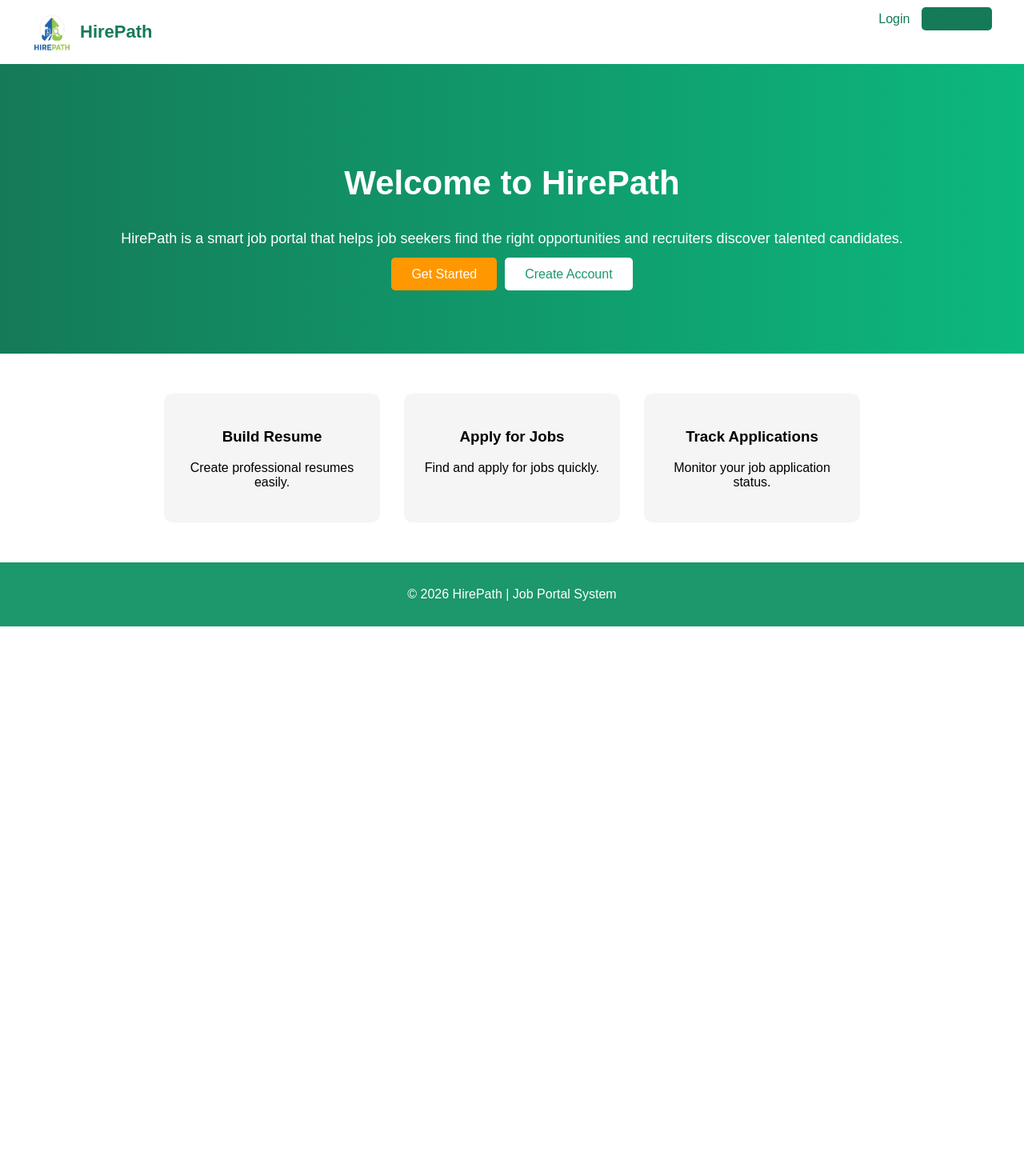
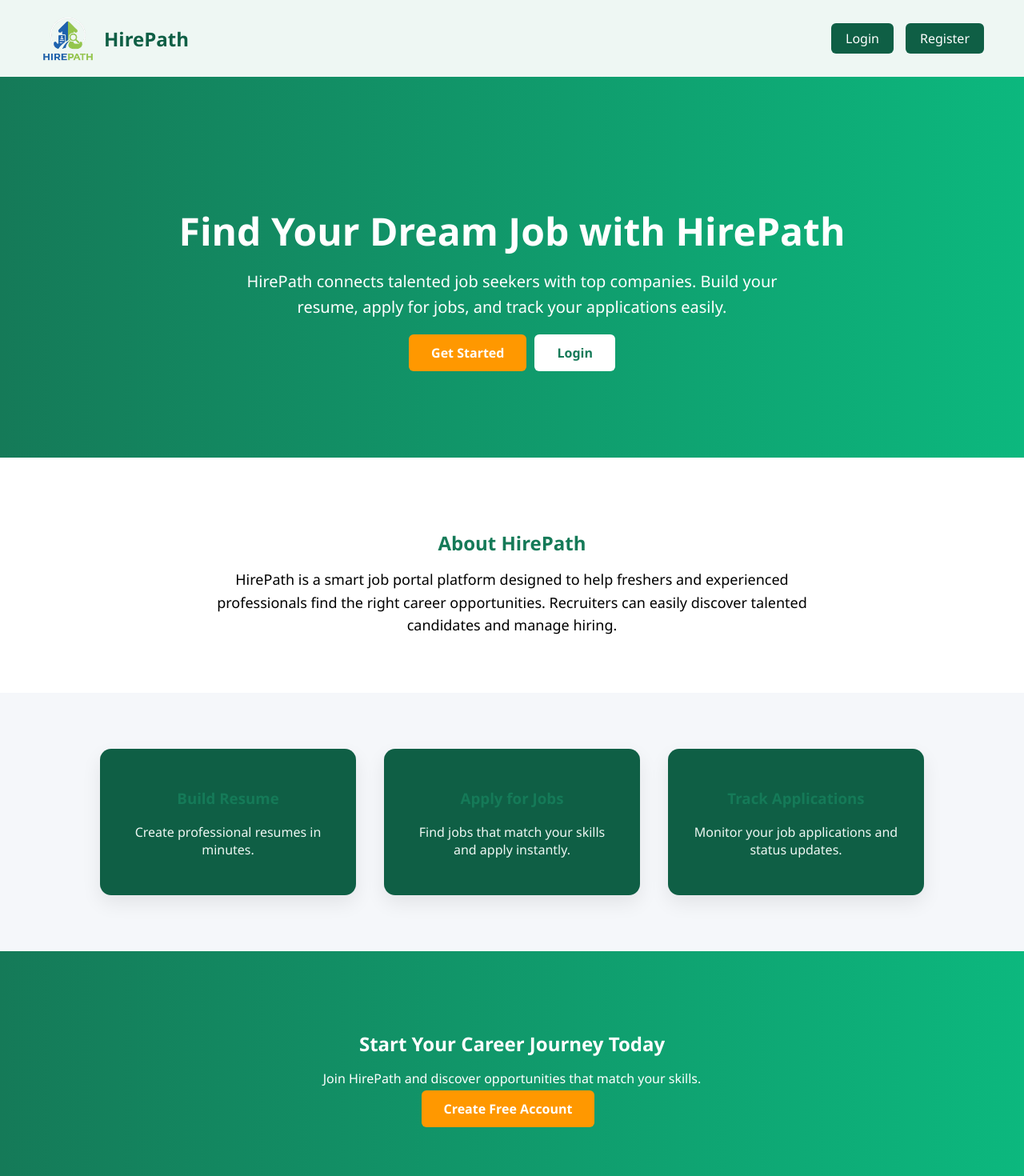
Before and after one commit to jeenathomas03/HirePath, a React (Create React App) app in the folder frontend/: page / in a window 1280 px wide. Shown: the top 1470 px of the page at 80% size. Before the commit the page ends 800 px from the top, so only its background shows below. Built offline with nearby package versions, Linux system fonts and the light colour scheme.

Commit message:
new updates

```diff
--- a/frontend/src/pages/Index.css
+++ b/frontend/src/pages/Index.css
@@ -1,6 +1,21 @@
+/* Global */
 body {
   margin: 0;
-    font-family: Arial, sans-serif;
+  font-family: "Segoe UI", Arial, sans-serif;
+  background: #f5f7fa;
+}
+
+/* Navbar */
+.navbar {
+  display: flex;
+  justify-content: space-between;
+  align-items: center;
+  padding: 18px 50px;
+  background:  #eef7f3;
+  color:  #0f5f45;
+  position: sticky;
+  top: 0;
+  z-index: 1000;
 }
 
 .logo-section {
@@ -9,101 +24,256 @@ body {
 }
 
 .logo-img {
-    width: 50px;
-    height: 50px;
+  width: 70px;
+  height: 60px;
   margin-right: 10px;
 }
 
 .logo-text {
-    font-size: 22px;
-    font-weight: bold;
-    color: #157a58;
-  }
-
-  /* Navbar */
-  .navbar {
-    display: flex;
-    justify-content: space-between;
-    padding: 15px 40px;
-    background: white;
-    color: #157a58;
-  }
-
-  .logo {
-    font-size: 22px;
+  font-size: 24px;
   font-weight: bold;
 }
 
 .nav-buttons a {
   margin-left: 15px;
   text-decoration: none;
-    color:#157a58;
+  padding: 8px 18px;
+  border-radius: 6px;
+  transition: 0.3s;
+  font-weight: 500;
+}
+
+.login-btn {
+  background: #0f5f45;
+  color: white;
+}
+
+.login-btn:hover {
+  transform: translateY(-2px);
+  box-shadow: 0 4px 10px rgba(0,0,0,0.2);
 }
 
 .register-btn {
-    background: #157a58;
-    padding: 6px 14px;
-    border-radius: 5px;
+  background:  #0f5f45;
+  color: white;
+}
+
+.register-btn:hover {
+  transform: translateY(-2px);
+  box-shadow: 0 4px 10px rgba(0,0,0,0.2);
 }
 
 /* Hero */
 .hero {
   text-align: center;
-    padding: 90px 20px;
+  padding: 120px 20px;
   background: linear-gradient(to right, #157a58, #0cb87e);
   color: white;
 }
 
 .hero h1 {
-    font-size: 42px;
+  font-size: 48px;
+  margin-bottom: 15px;
 }
 
 .hero p {
-    margin-top: 20px;
-    font-size: 18px;
+  font-size: 20px;
+  max-width: 700px;
+  margin: auto;
+  line-height: 1.6;
 }
 
 .hero-buttons {
-    margin-top: 25px;
+  margin-top: 30px;
 }
 
 .btn-primary {
   background: #ff9800;
-    padding: 12px 25px;
+  padding: 12px 28px;
   margin-right: 10px;
   text-decoration: none;
   color: white;
-    border-radius: 5px;
+  border-radius: 6px;
+  font-weight: bold;
+  transition: 0.3s;
+}
+
+.btn-primary:hover {
+  background: #e68900;
 }
 
 .btn-secondary {
   background: white;
-    padding: 12px 25px;
+  padding: 12px 28px;
   text-decoration: none;
-    color: #1d976c;
-    border-radius: 5px;
+  color: #157a58;
+  border-radius: 6px;
+  font-weight: bold;
+}
+
+/* About */
+.about {
+  text-align: center;
+  padding: 70px 20px;
+  background: white;
+}
+
+.about h2 {
+  color: #157a58;
+  margin-bottom: 15px;
+}
+
+.about p {
+  max-width: 800px;
+  margin: auto;
+  font-size: 18px;
+  line-height: 1.6;
 }
 
 /* Features */
 .features {
   display: flex;
   justify-content: center;
-    gap: 30px;
-    padding: 50px;
+  gap: 35px;
+  padding: 70px 40px;
+  color: #eef7f3;
+  flex-wrap: wrap;
 }
 
 .feature {
-    background: #f5f5f5;
+  background:  #0f5f45;
+  padding: 30px;
+  width: 260px;
+  border-radius: 14px;
+  text-align: center;
+  box-shadow: 0 10px 25px rgba(0,0,0,0.08);
+  transition: 0.3s;
+}
+
+.feature:hover {
+  transform: translateY(-8px);
+  box-shadow: 0 15px 30px rgba(0,0,0,0.15);
+}
+
+.feature h3 {
+  color: #157a58;
+}
+
+/* How it works */
+.how-it-works {
+  background: #eef7f3;
+  padding: 70px 20px;
+  text-align: center;
+}
+
+.steps {
+  display: flex;
+  justify-content: center;
+  gap: 30px;
+  margin-top: 30px;
+  flex-wrap: wrap;
+}
+
+.step {
+  background: white;
   padding: 25px;
   width: 220px;
   border-radius: 10px;
-    text-align: center;
+  box-shadow: 0 8px 20px rgba(0,0,0,0.08);
 }
 
-  /* Footer */
+.step h3 {
+  color: #157a58;
+}
+
+/* Categories */
+.categories {
+  padding: 70px 20px;
+  text-align: center;
+  background: white;
+}
+
+.category-list {
+  display: flex;
+  justify-content: center;
+  gap: 20px;
+  flex-wrap: wrap;
+  margin-top: 30px;
+}
+
+.category {
+  background: #157a58;
+  color: white;
+  padding: 15px 25px;
+  border-radius: 30px;
+  font-weight: 500;
+  transition: 0.3s;
+}
+
+.category:hover {
+  background: #0cb87e;
+}
+
+/* Testimonials */
+.testimonials {
+  padding: 70px 20px;
+  text-align: center;
+  background: #f5f7fa;
+}
+
+.testimonial {
+  background: white;
+  padding: 25px;
+  margin: 15px auto;
+  max-width: 600px;
+  border-radius: 10px;
+  box-shadow: 0 6px 18px rgba(0,0,0,0.08);
+}
+
+/* CTA */
+.cta {
+  text-align: center;
+  padding: 80px 20px;
+  background: linear-gradient(to right, #157a58, #0cb87e);
+  color: white;
+}
+
+.cta h2 {
+  margin-bottom: 10px;
+}
+
+/* Contact */
+.contact {
+  text-align: center;
+  padding: 60px 20px;
+  background: white;
+}
+
+.contact h2 {
+  color: #157a58;
+}
+
 .footer {
-    background: #1d976c;
+  background: #0f5f45;
   color: white;
+  padding-top: 40px;
+}
+
+.footer-container {
+  display: flex;
+  justify-content: space-around;
+  padding: 20px;
+  flex-wrap: wrap;
+}
+
+.footer-about,
+.footer-contact {
+  max-width: 300px;
+}
+
+.footer-bottom {
   text-align: center;
   padding: 15px;
+  border-top: 1px solid rgba(255,255,255,0.2);
+  margin-top: 20px;
 }
--- a/frontend/src/pages/Index.js
+++ b/frontend/src/pages/Index.js
@@ -19,41 +19,75 @@ function Index() {
         </div>
       </nav>
 
-      {/* Website Details */}
+      {/* Hero Section */}
       <section className="hero">
-        <h1>Welcome to HirePath</h1>
+        <h1>Find Your Dream Job with HirePath</h1>
         <p>
-          HirePath is a smart job portal that helps job seekers find the
-          right opportunities and recruiters discover talented candidates.
+          HirePath connects talented job seekers with top companies.
+          Build your resume, apply for jobs, and track your applications easily.
         </p>
 
         <div className="hero-buttons">
-          <a href="/login" className="btn-primary">Get Started</a>
-          <a href="/register" className="btn-secondary">Create Account</a>
+          <a href="/reg" className="btn-primary">Get Started</a>
+          <a href="/login" className="btn-secondary">Login</a>
         </div>
+      </section>
+
+      {/* About Section */}
+      <section className="about">
+        <h2>About HirePath</h2>
+        <p>
+          HirePath is a smart job portal platform designed to help freshers and
+          experienced professionals find the right career opportunities.
+          Recruiters can easily discover talented candidates and manage hiring.
+        </p>
       </section>
 
       {/* Features */}
       <section className="features">
         <div className="feature">
           <h3>Build Resume</h3>
-          <p>Create professional resumes easily.</p>
+          <p>Create professional resumes in minutes.</p>
         </div>
 
         <div className="feature">
           <h3>Apply for Jobs</h3>
-          <p>Find and apply for jobs quickly.</p>
+          <p>Find jobs that match your skills and apply instantly.</p>
         </div>
 
         <div className="feature">
           <h3>Track Applications</h3>
-          <p>Monitor your job application status.</p>
+          <p>Monitor your job applications and status updates.</p>
         </div>
       </section>
 
-      {/* Footer */}
+      {/* CTA */}
+      <section className="cta">
+        <h2>Start Your Career Journey Today</h2>
+        <p>Join HirePath and discover opportunities that match your skills.</p>
+        <a href="/reg" className="btn-primary">Create Free Account</a>
+      </section>
+
+      {/* Footer with Contact */}
       <footer className="footer">
-        <p>© 2026 HirePath | Job Portal System</p>
+        <div className="footer-container">
+
+          <div className="footer-about">
+            <h3>HirePath</h3>
+            <p>Your smart job portal to connect job seekers and recruiters.</p>
+          </div>
+
+          <div className="footer-contact">
+            <h4>Contact Us</h4>
+            <p>Email: support@hirepath.com</p>
+            <p>Phone: +91 9494949494</p>
+          </div>
+
+        </div>
+
+        <div className="footer-bottom">
+          © 2026 HirePath | Job Portal System
+        </div>
       </footer>
 
     </div>
```
Lines whose indentation alone changed are shown as unchanged.
